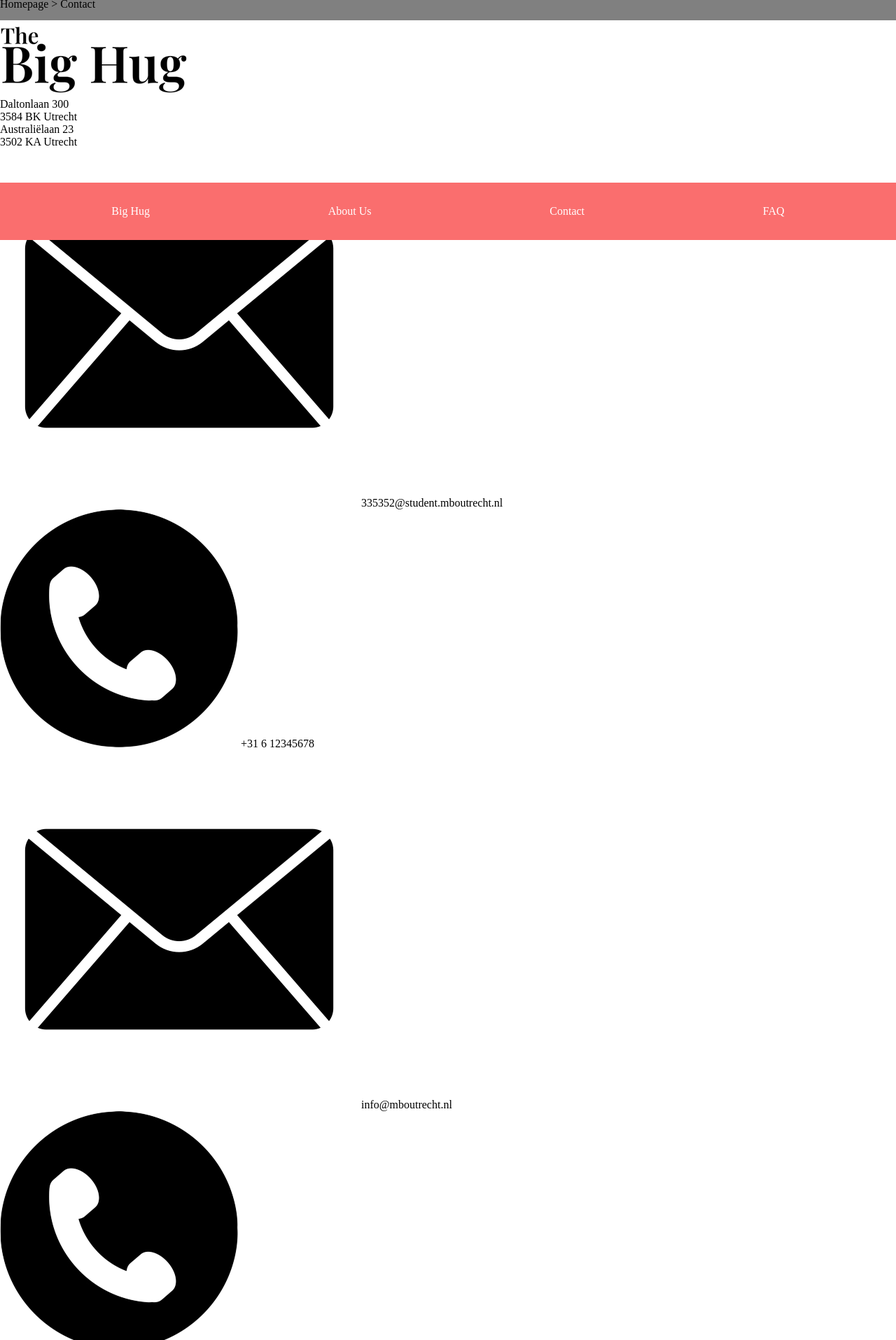
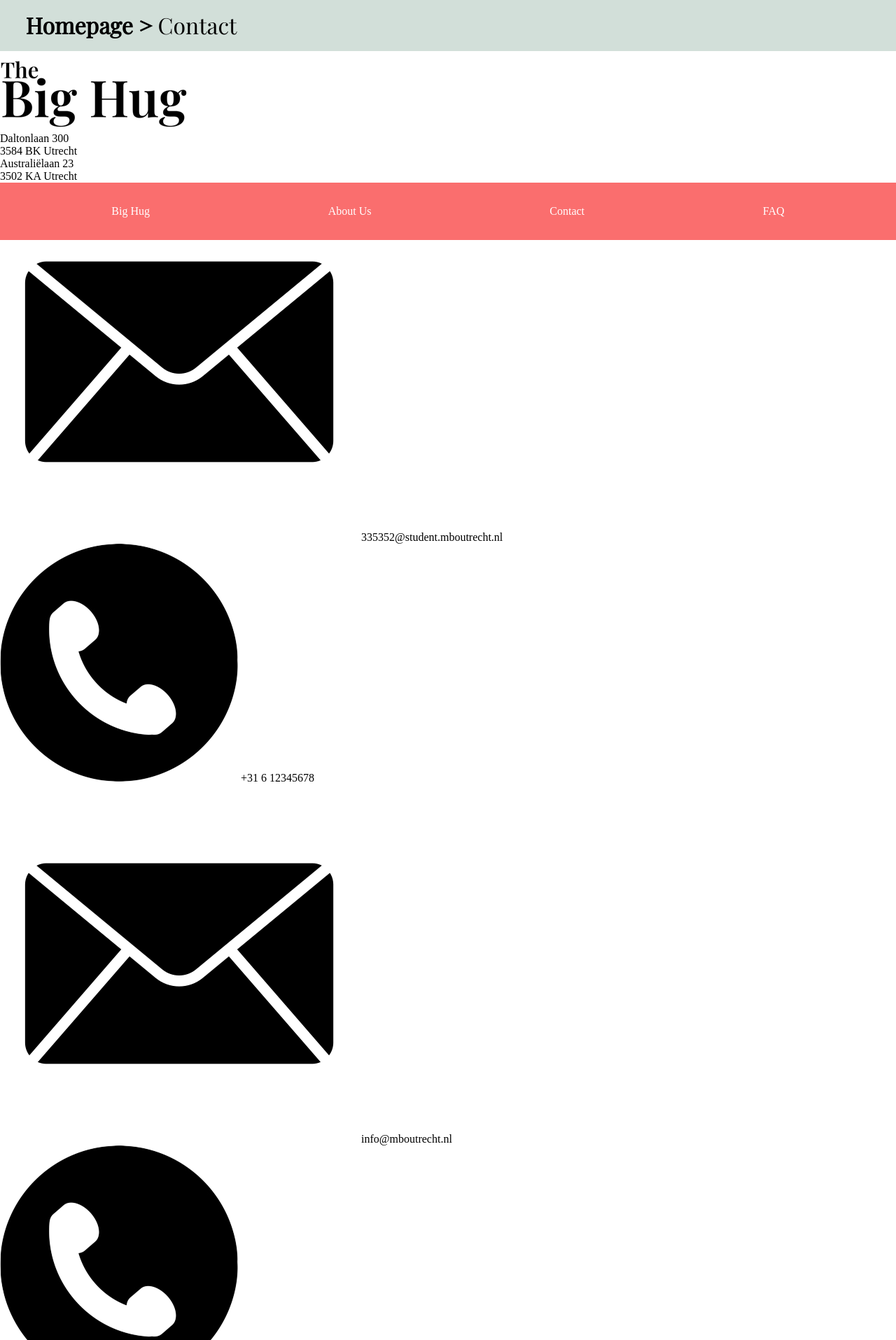
Before and after one commit to QuinnGitt/big-hug-xl, a PHP site: page /contact.php in a window 1280 px wide; the page is wider, and only the part inside the window is pictured. Shown: the part 457-2372 px from the top of that part at 70% size. Run offline with PHP 8.4, Linux system fonts and the light colour scheme; style sheets or scripts are compiled from the project's sources.

Commit message:
kleine aanpassing contactpage

```diff
--- a/contact.php
+++ b/contact.php
@@ -6,17 +6,19 @@
     <meta name="viewport" content="width=device-width, initial-scale=1.0">
     <link rel="stylesheet" href="css/contact.css">
     <link rel="stylesheet" href="css/header.css">
-    <title>FAQ</title>
+    <link href='https://fonts.googleapis.com/css?family=Playfair Display' rel='stylesheet'>
+    <title>Contact</title>
 </head>
 
 <body>
 
 <?php include "header.php"?>
 
-<iframe src="https://www.google.com/maps/embed?pb=!1m18!1m12!1m3!1d75676.64269122249!2d5.05370904782292!3d52.08280859608431!2m3!1f0!2f0!3f0!3m2!1i1024!2i768!4f13.1!3m3!1m2!1s0x47c668a291ed7f45%3A0x9b18dabb8687ad2!2sMBO%20Utrecht!5e0!3m2!1snl!2snl!4v1681805827589!5m2!1snl!2snl" width="1510" height="450" style="border:0;" allowfullscreen="" loading="lazy" referrerpolicy="no-referrer-when-downgrade"></iframe>
+<iframe src="https://www.google.com/maps/embed?pb=!1m18!1m12!1m3!1d75676.64269122249!2d5.05370904782292!3d52.08280859608431!2m3!1f0!2f0!3f0!3m2!1i1024!2i768!4f13.1!3m3!1m2!1s0x47c668a291ed7f45%3A0x9b18dabb8687ad2!2sMBO%20Utrecht!5e0!3m2!1snl!2snl!4v1681805827589!5m2!1snl!2snl" width="1510" height="400" allowfullscreen="" loading="lazy" referrerpolicy="no-referrer-when-downgrade"></iframe>
 
-<div id="lijn"><span>Homepage</span> > Contact</div>
+<div id="lijn"><a href="index.php">Homepage ></a> <h4>Contact</h4></div>
 
+<section>
 <img src="img/the_big_hug.png" alt="The Bighug">
 
 <div id="contactinfo">
@@ -25,6 +27,7 @@
     <p><img src="img/mail.png" alt="mailicon"> 335352@student.mboutrecht.nl<br><img src="img/phone.png" alt="phoneicon"> +31 6 12345678</p>
     <p><img src="img/mail.png" alt="mailicon"> info@mboutrecht.nl<br><img src="img/phone.png" alt="phoneicon"> +31 302815100</p>
 </div>
+</section>
 
 <div id="Contactformulier">
     <p><span>Contactformulier</span></p>
@@ -41,5 +44,6 @@
 </div>
 
 <?php include "footer.php"?>
+
 </body>
 </html>
--- a/css/contact.css
+++ b/css/contact.css
@@ -1,7 +1,36 @@
-#lijn {
-  height: 2rem;
+iframe {
+  border: 0;
+  margin-top: 3.5rem;
+}
+
+div#lijn {
+  position: relative;
+  height: 75px;
   width: 1510px;
-  background-color: grey;
+  font-family: "Playfair Display";
+  font-size: 2rem;
+  background-color: #D2DFD9;
+  display: flex;
+  align-items: center;
+  bottom: 5px;
+}
+div#lijn h4 {
+  position: relative;
+  left: 2.5rem;
+  font-weight: normal;
+  padding: 5px;
+}
+div#lijn a {
+  position: relative;
+  font-weight: bold;
+  left: 2.3rem;
+  display: flex;
+  align-items: center;
+  transition: color 0.4s;
+}
+div#lijn a:hover {
+  color: #337d36;
+  cursor: pointer;
 }
 
 /*# sourceMappingURL=contact.css.map */
--- a/scss/contact.scss
+++ b/scss/contact.scss
@@ -1,5 +1,35 @@
-#lijn {
-    height: 2rem;
+iframe {
+    border:0;
+    margin-top: 3.5rem;
+}
+
+div#lijn {
+    position: relative;
+    height: 75px;
     width: 1510px;
-    background-color: grey;
+    font-family: 'Playfair Display';
+    font-size: 2rem;
+    background-color: #D2DFD9;
+    display: flex;
+    align-items: center;
+    bottom: 5px;
+    h4 {
+        position: relative;
+        left: 2.5rem;
+        font-weight: normal;
+        padding: 5px;
+    }
+    a {
+        position: relative;
+        font-weight: bold;
+        left: 2.3rem;
+        display: flex;
+        align-items: center;
+        transition: color .4s;
+
+        &:hover {
+            color: #337d36;
+            cursor: pointer;
+        }
+    }
 }
```
Also changed, not shown: 1 other file.
